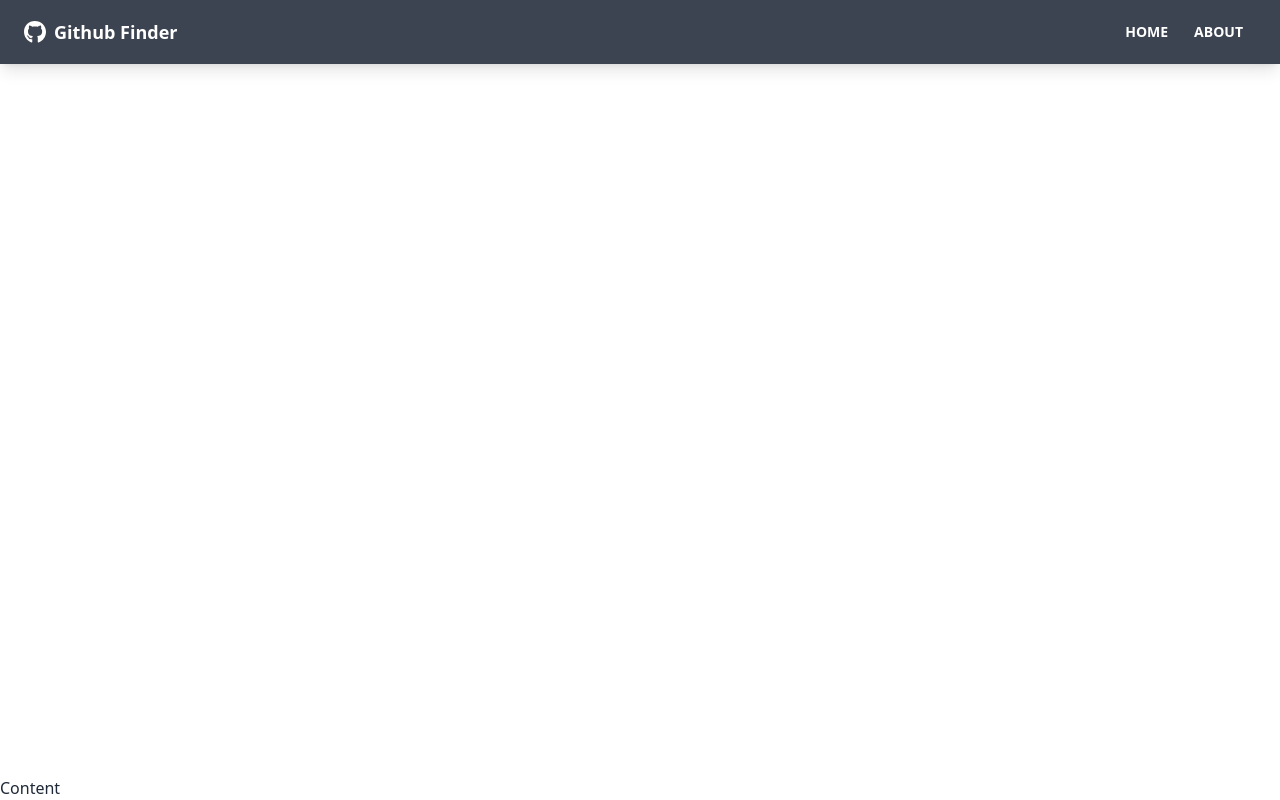
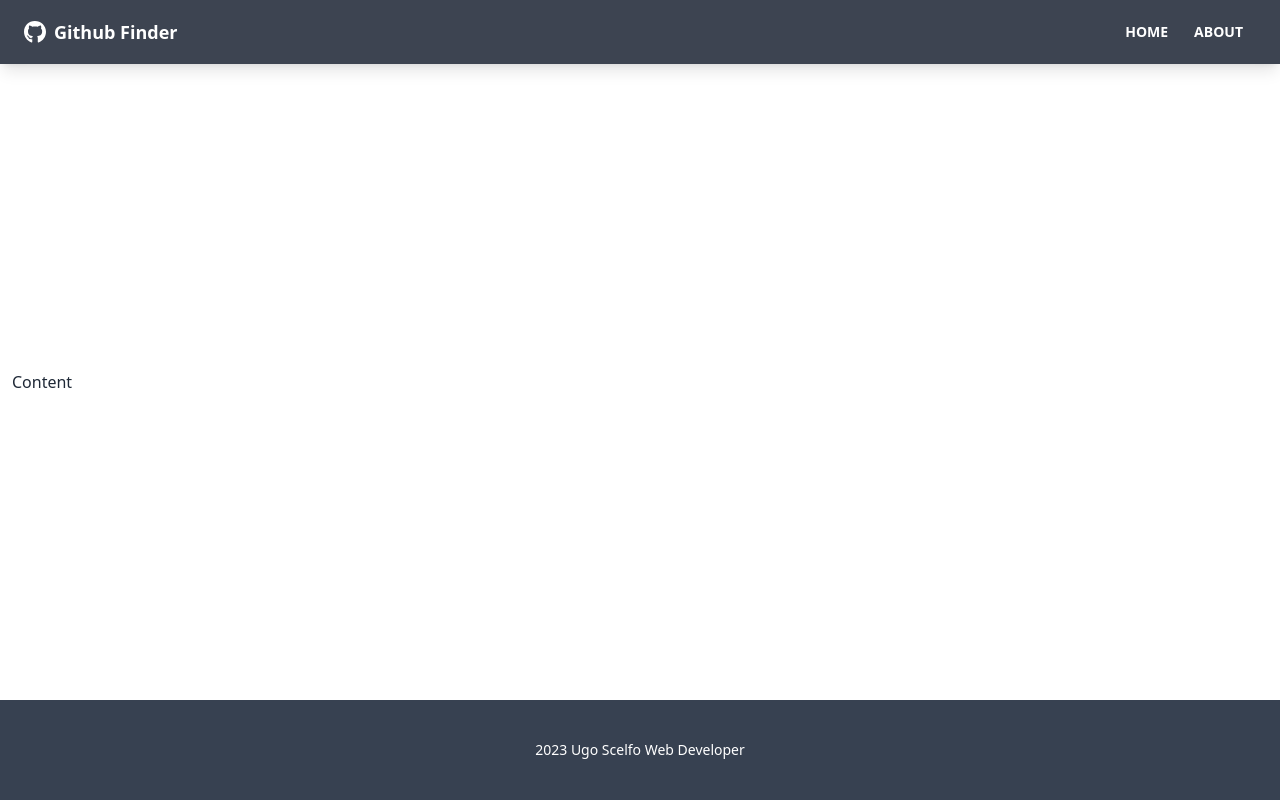
Before and after one commit to ugoscelfo/github-finder, a React (Create React App) app in the folder my-app/: page / in a window 1280 px wide. Built offline with nearby package versions, Linux system fonts and the light colour scheme.

Commit message:
added footer

```diff
--- a/my-app/src/App.js
+++ b/my-app/src/App.js
@@ -1,13 +1,14 @@
 import { BrowserRouter as Router, Route } from "react-router-dom";
 import Navbar from "./components/layout/Navbar";
+import Footer from "./components/layout/Footer";
 
 function App() {
   return (
     <Router>
       <div className="flex flex-col justify-between h-screen">
         <Navbar />
-
-        <main>Content</main>
+        <main className="container mx-auto px-3 pb-12">Content</main>
+        <Footer />
       </div>
     </Router>
   );
--- /dev/null
+++ b/my-app/src/components/layout/Footer.jsx
@@ -0,0 +1,11 @@
+export default function Footer(){
+    const footerYear = new Date().getFullYear()
+
+    return(
+        <footer className="footer p-10 bg-gray-700 text-primary-content footer-center">
+            <div>
+                <p>{footerYear} Ugo Scelfo Web Developer</p>
+            </div>
+        </footer>
+    )
+}
```
